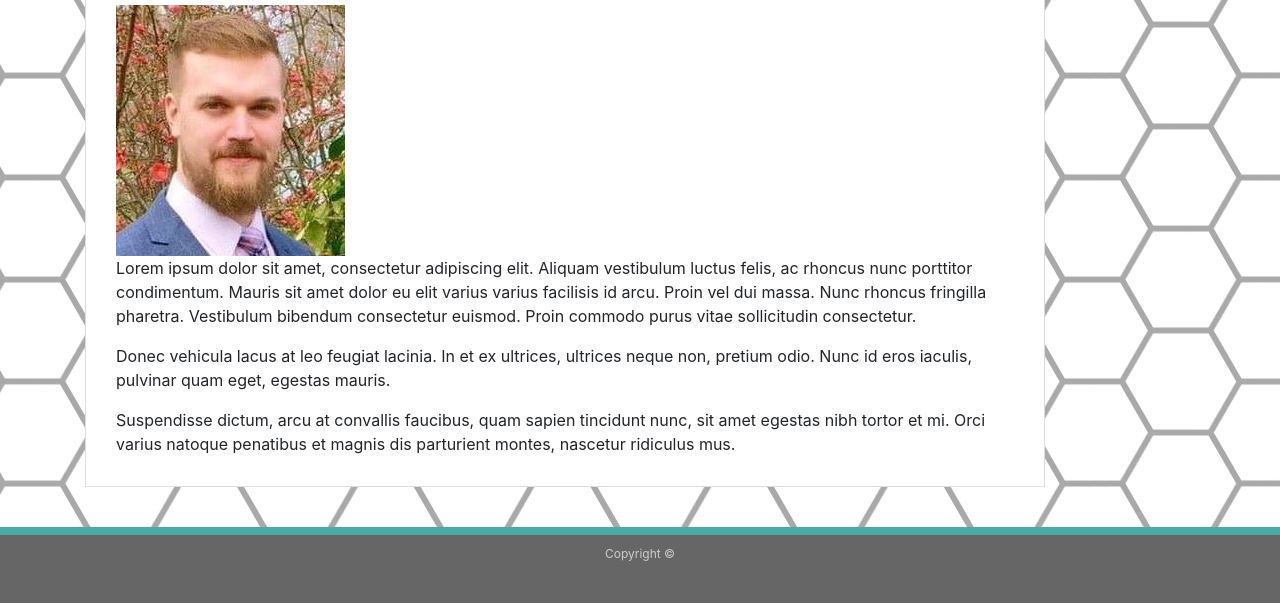
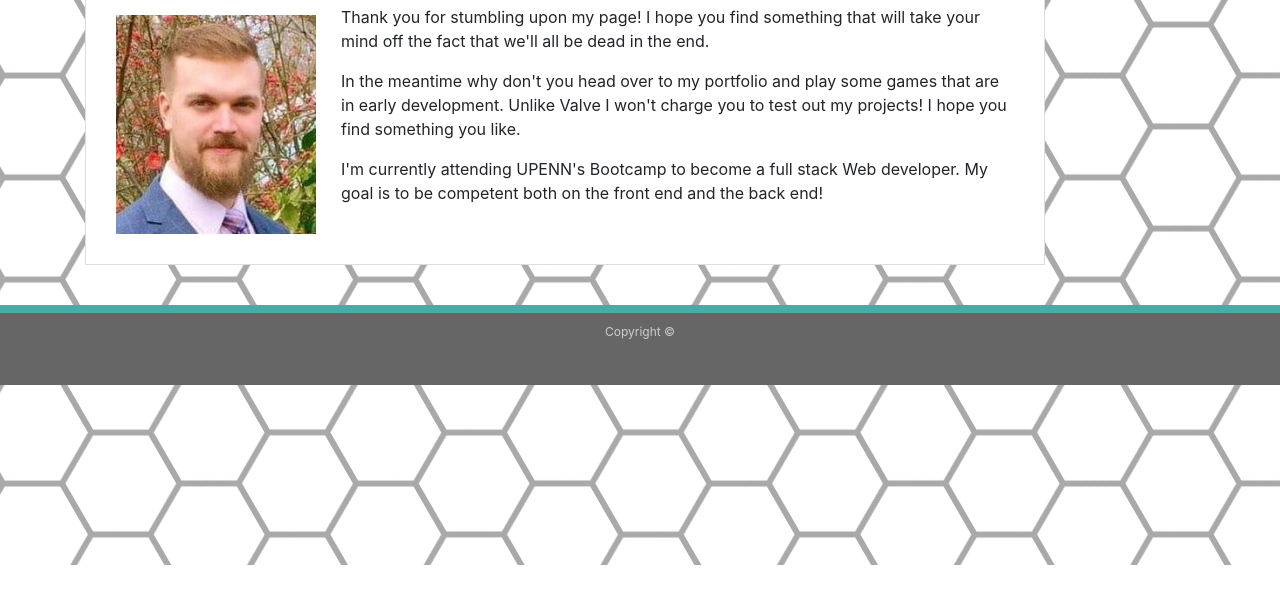
Before and after one commit to nchapelle/BootstrapPortfolio, a plain HTML site: page index.html in a window 1280 px wide. Shown: the part 235-838 px from the top of the page. After the commit the page ends 800 px from the top, so only its background shows below. Drawn offline with nearby package versions, Linux system fonts and the light colour scheme.

Commit message:
missing /div tag added and dropdown bar should work.

```diff
--- a/index.html
+++ b/index.html
@@ -32,22 +32,23 @@
               <a class="nav-link" href="contact.html">Contact</a>
             </li>
           </ul>
+        </div>
       </nav>
-          <div id="main-container" class="container">
-              <section class="main-section">
-                <h1>About Me</h1>
+      <div id="main-container" class="container">
+          <section class="main-section">
+            <h1>About Me</h1>
 
-                <img src="assets/images/face.jpg" class="image-fluid" alt="Nolan">
+            <img src="assets/images/face.jpg" class="auth-image" alt="Nolan Chapelle">
 
-                <p>Lorem ipsum dolor sit amet, consectetur adipiscing elit. Aliquam vestibulum luctus felis, ac rhoncus nunc porttitor condimentum. Mauris sit amet dolor eu elit varius varius facilisis id arcu. Proin vel dui massa. Nunc rhoncus fringilla pharetra. Vestibulum bibendum consectetur euismod. Proin commodo purus vitae sollicitudin consectetur.</p>
+            <p>Thank you for stumbling upon my page! I hope you find something that will take your mind off the fact that we'll all be dead in the end.</p>
 
-                <p>Donec vehicula lacus at leo feugiat lacinia. In et ex ultrices, ultrices neque non, pretium odio. Nunc id eros iaculis, pulvinar quam eget, egestas mauris.</p>
+            <p>In the meantime why don't you head over to my portfolio and play some games that are in early development. Unlike Valve I won't charge you to test out my projects! I hope you find something you like.</p>
 
-                <p>Suspendisse dictum, arcu at convallis faucibus, quam sapien tincidunt nunc, sit amet egestas nibh tortor et mi. Orci varius natoque penatibus et magnis dis parturient montes, nascetur ridiculus mus.</p>
+            <p>I'm currently attending UPENN's Bootcamp to become a full stack Web developer. My goal is to be competent both on the front end and the back end!</p>
 
-              </section>
+          </section>
+        </div>
 
-            </div>
 
             <footer>
               <div class="footer">
```
